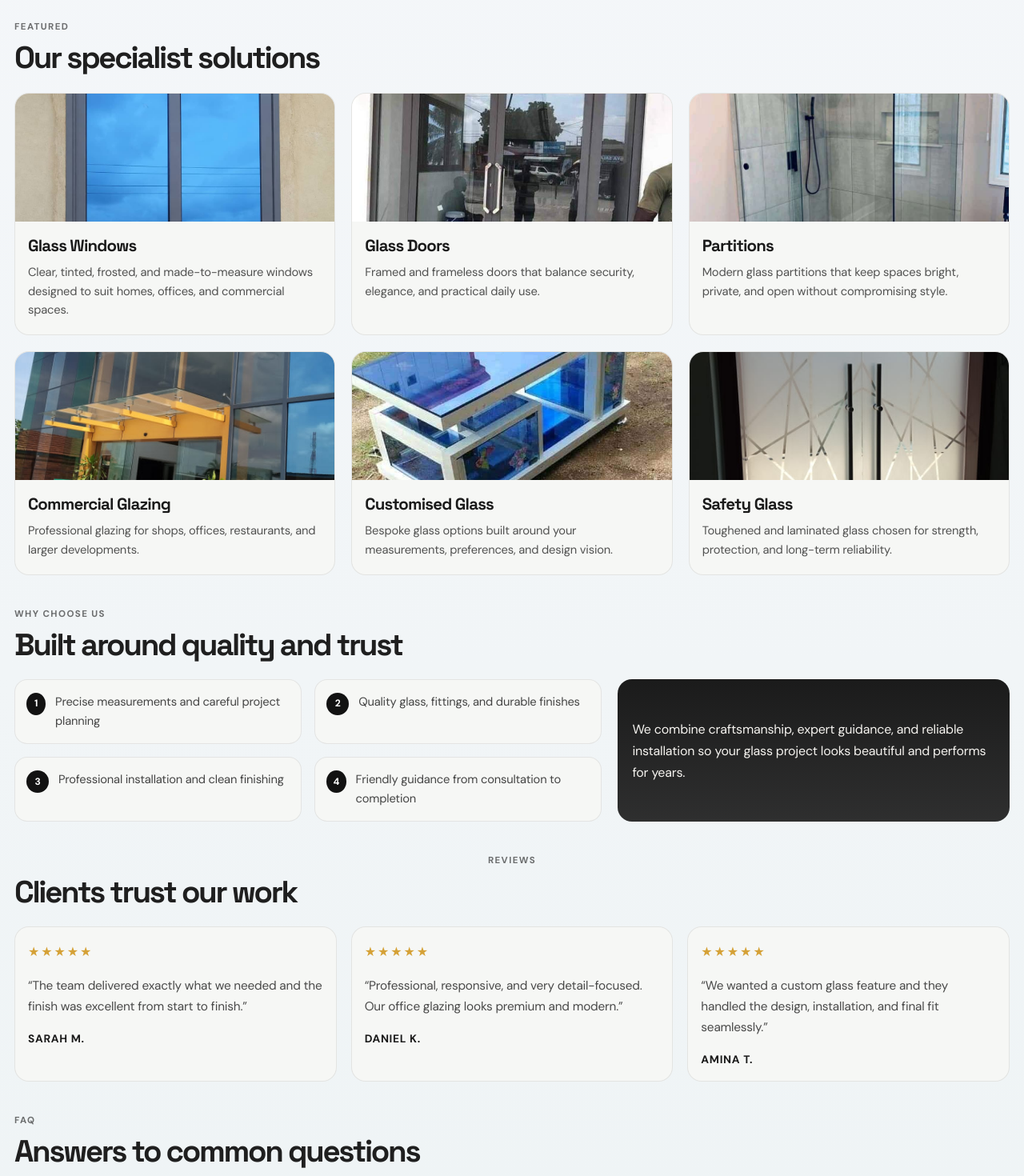
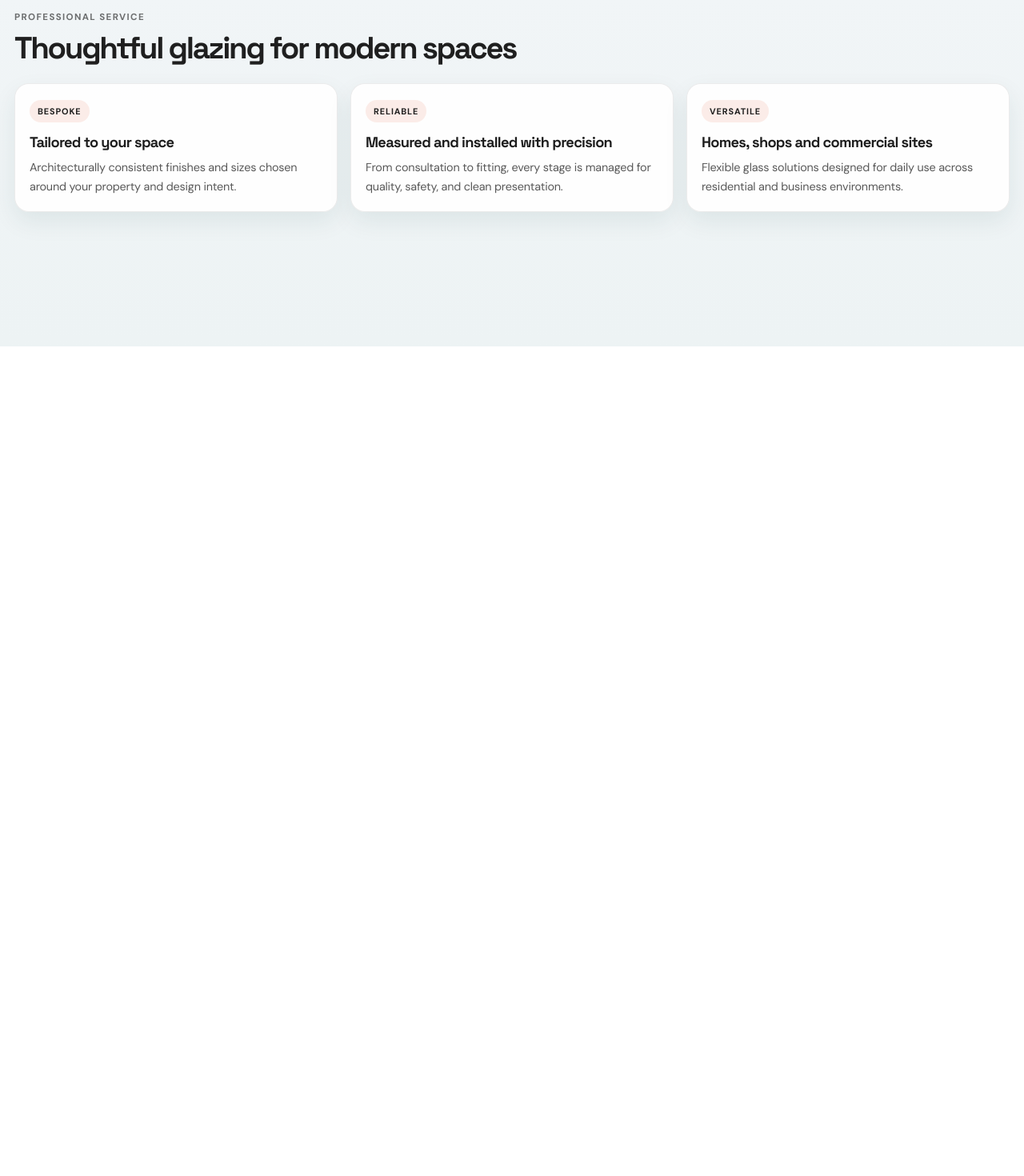
Before and after one commit to Uncle2-Tee/Premiumglasses, a Next.js app: page / in a window 1280 px wide. Shown: the part 460-1930 px from the top of the page at 80% size. After the commit the page ends 893 px from the top, so only its background shows below. Built offline with nearby package versions, Linux system fonts and the light colour scheme.

Commit message:
home page updated

```diff
--- a/app/globals.css
+++ b/app/globals.css
@@ -374,6 +374,54 @@ p { font-size: 1rem; }
   padding-bottom: 18px;
 }
 
+.glass-trust-strip {
+  padding-top: 10px;
+}
+
+.glass-trust-grid {
+  display: grid;
+  grid-template-columns: repeat(3, minmax(0, 1fr));
+  gap: 16px;
+}
+
+.glass-trust-card {
+  padding: 20px 18px 18px;
+  border: 1px solid rgba(18, 18, 18, 0.08);
+  border-radius: 18px;
+  background: rgba(255, 255, 255, 0.9);
+  box-shadow: var(--shadow-card);
+}
+
+.glass-trust-card span {
+  display: inline-flex;
+  align-items: center;
+  justify-content: center;
+  min-height: 28px;
+  padding: 0 10px;
+  border-radius: 999px;
+  background: rgba(230, 106, 78, 0.12);
+  color: #1f1f1f;
+  font-size: 0.68rem;
+  font-weight: 800;
+  letter-spacing: 0.08em;
+  text-transform: uppercase;
+}
+
+.glass-trust-card h3 {
+  margin-top: 14px;
+  color: #1d1d1d;
+  font-size: 1.14rem;
+  line-height: 1.25;
+  letter-spacing: -0.04em;
+}
+
+.glass-trust-card p {
+  margin-top: 8px;
+  color: rgba(18, 18, 18, 0.7);
+  font-size: 0.9rem;
+  line-height: 1.65;
+}
+
 .glass-partner-row {
   display: flex;
   flex-wrap: wrap;
@@ -664,13 +712,20 @@ p { font-size: 1rem; }
   .glass-footer { grid-template-columns: 1.2fr 1fr; }
 
   .glass-card-grid,
-  .glass-review-grid {
+  .glass-review-grid,
+  .glass-trust-grid {
     grid-template-columns: repeat(2, minmax(0, 1fr));
   }
 
   .glass-cta {
     flex-direction: column;
     align-items: flex-start;
+  }
+}
+
+@media (max-width: 640px) {
+  .glass-trust-grid {
+    grid-template-columns: minmax(0, 1fr);
   }
 }
 
--- a/app/page.tsx
+++ b/app/page.tsx
@@ -63,6 +63,24 @@ const faqs = [
   'How long does installation usually take?',
 ];
 
+const trustHighlights = [
+  {
+    tag: 'Bespoke',
+    title: 'Tailored to your space',
+    description: 'Architecturally consistent finishes and sizes chosen around your property and design intent.',
+  },
+  {
+    tag: 'Reliable',
+    title: 'Measured and installed with precision',
+    description: 'From consultation to fitting, every stage is managed for quality, safety, and clean presentation.',
+  },
+  {
+    tag: 'Versatile',
+    title: 'Homes, shops and commercial sites',
+    description: 'Flexible glass solutions designed for daily use across residential and business environments.',
+  },
+];
+
 export default function HomePage() {
   return (
     <div className="glass-landing-shell">
@@ -92,18 +110,16 @@ export default function HomePage() {
             </div>
           </section>
 
-          <section className="glass-features glass-panel">
+          <section className="glass-trust-strip glass-panel">
             <div className="glass-section-heading">
-              <p>Featured</p>
-              <h2>Our specialist solutions</h2>
+              <p>Professional service</p>
+              <h2>Thoughtful glazing for modern spaces</h2>
             </div>
 
-            <div className="glass-card-grid">
-              {featureItems.map((item) => (
-                <article key={item.title} className="glass-feature-card">
-                  <div className="glass-card-image">
-                    <Image src={item.image} alt={item.title} fill sizes="(max-width: 900px) 100vw, 33vw" />
-                  </div>
+            <div className="glass-trust-grid">
+              {trustHighlights.map((item) => (
+                <article key={item.title} className="glass-trust-card">
+                  <span>{item.tag}</span>
                   <h3>{item.title}</h3>
                   <p>{item.description}</p>
                 </article>
@@ -111,78 +127,6 @@ export default function HomePage() {
             </div>
           </section>
 
-          <section className="glass-why glass-panel">
-            <div className="glass-section-heading">
-              <p>Why choose us</p>
-              <h2>Built around quality and trust</h2>
-            </div>
-
-            <div className="glass-why-layout">
-              <div className="glass-why-points">
-                {reasons.map((reason, index) => (
-                  <div key={reason} className="glass-why-item">
-                    <span>{index + 1}</span>
-                    <p>{reason}</p>
-                  </div>
-                ))}
-              </div>
-
-              <div className="glass-why-callout">
-                <p>
-                  We combine craftsmanship, expert guidance, and reliable installation so your glass project looks
-                  beautiful and performs for years.
-                </p>
-              </div>
-            </div>
-          </section>
-
-          <section className="glass-review glass-panel">
-            <div className="glass-section-heading center">
-              <p>Reviews</p>
-              <h2>Clients trust our work</h2>
-            </div>
-
-            <div className="glass-review-grid">
-              {reviews.map((review) => (
-                <article key={review.name} className="glass-review-card">
-                  <div className="glass-stars" aria-label="Five star review">
-                    ★★★★★
-                  </div>
-                  <p>“{review.quote}”</p>
-                  <strong>{review.name}</strong>
-                </article>
-              ))}
-            </div>
-          </section>
-
-          <section className="glass-faq glass-panel">
-            <div className="glass-section-heading">
-              <p>FAQ</p>
-              <h2>Answers to common questions</h2>
-            </div>
-            <div className="glass-faq-list">
-              {faqs.map((faq, index) => (
-                <details key={faq} className="glass-faq-item" open={index === 0}>
-                  <summary>{faq}</summary>
-                  <p>
-                    Our team helps with measurements, material selection, design suggestions, and installation so each
-                    glass solution matches your needs, budget, and intended space.
-                  </p>
-                </details>
-              ))}
-            </div>
-          </section>
-
-          <section className="glass-cta glass-panel">
-            <div>
-              <p className="glass-kicker light">Ready to begin?</p>
-              <h2>Let us help you choose the right glass for your next project.</h2>
-            </div>
-            <Link href="/contact" className="glass-primary-button dark-button">
-              Request a call back
-            </Link>
-          </section>
-
         </div>
       </main>
     </div>
--- a/components/site-footer.tsx
+++ b/components/site-footer.tsx
@@ -6,7 +6,7 @@ import { usePathname } from 'next/navigation';
 export function SiteFooter() {
   const pathname = usePathname();
 
-  if (pathname.startsWith('/admin')) return null;
+  if (pathname === '/' || pathname.startsWith('/admin')) return null;
 
   return (
     <footer className="glass-footer">
```
